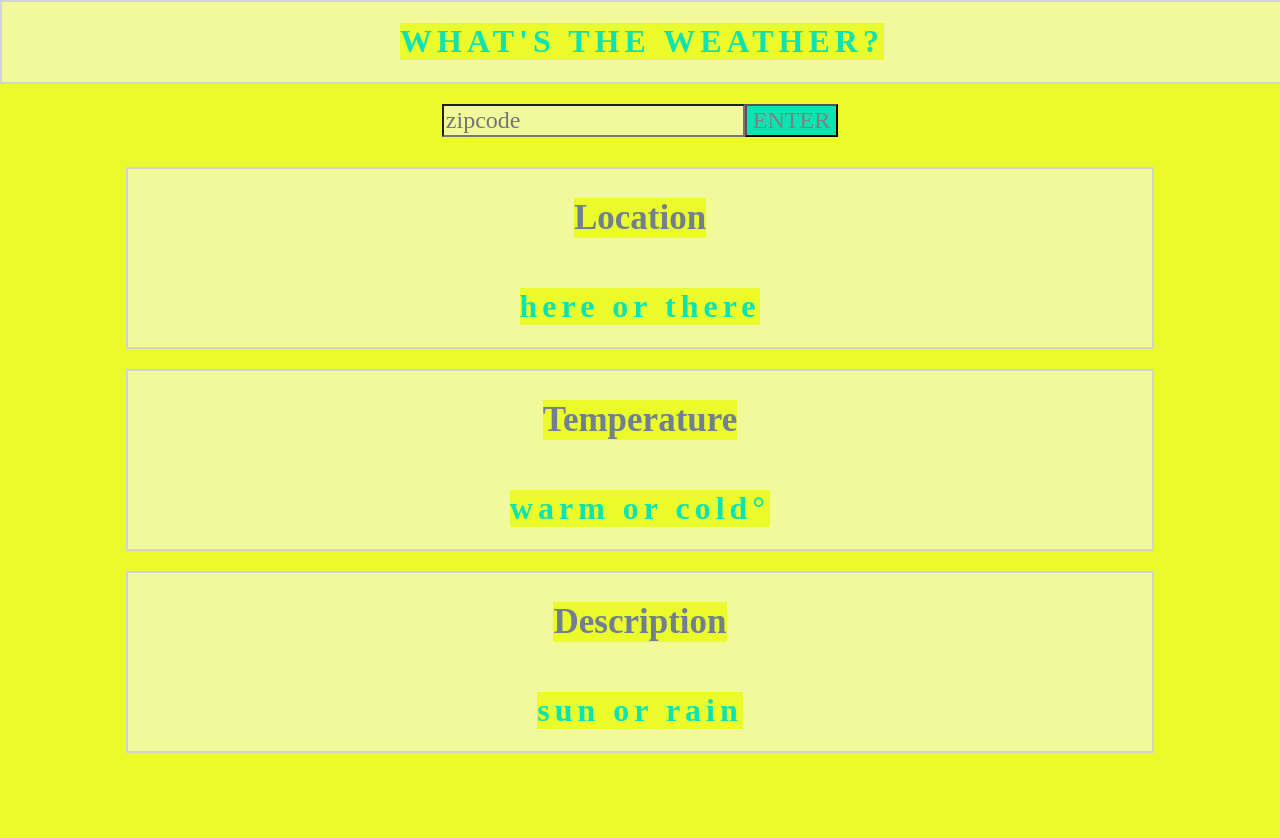
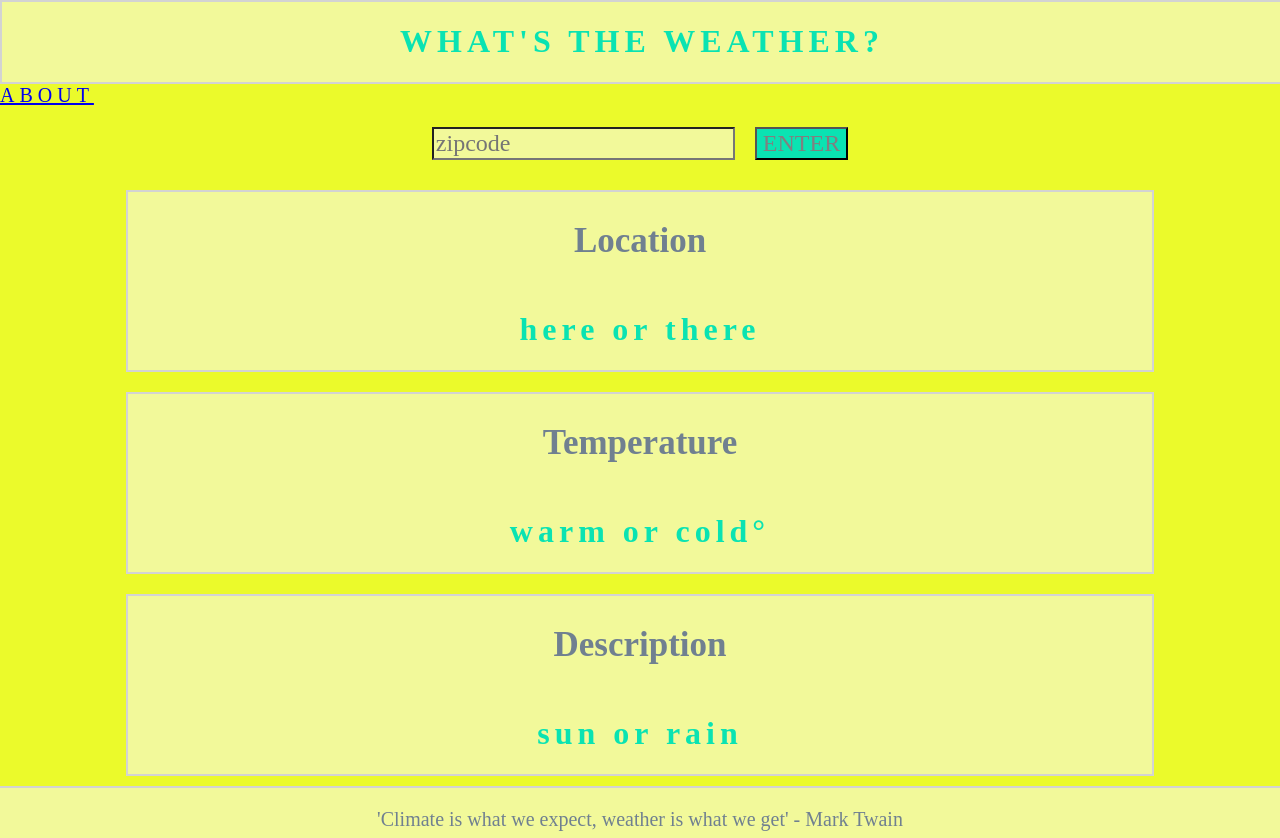
Before and after one commit to samischonefeld/weather_030319, a React (Create React App) app: page / in a window 1280 px wide. Before the commit the page ends 800 px from the top, so only its background shows below. Built offline with nearby package versions, Linux system fonts and the light colour scheme; a web font is replaced by a local one.

Commit message:
added routing

```diff
--- a/package.json
+++ b/package.json
@@ -5,6 +5,7 @@
   "dependencies": {
     "react": "^16.8.3",
     "react-dom": "^16.8.3",
+    "react-router-dom": "^4.3.1",
     "react-scripts": "2.1.5"
   },
   "scripts": {
--- /dev/null
+++ b/src/About.jsx
@@ -0,0 +1,21 @@
+import React from 'react';
+import { Link } from 'react-router-dom';
+
+function About(){
+  return(
+    <div>
+      <header>
+        <h1>ABOUT</h1>
+      </header>
+      <nav>
+      </nav>
+      <section>
+      <h2>What's the weather all about?</h2>
+      <p>This app was built using React JS, JSX, and CSS. It gathers weather data by fetching from the <a href = "openweathermap.org/api">OpenWeatherMap</a> API. Thanks for checking it out, hope you enjoyed!</p>
+      </section>
+      <li><Link to = '/'>HOME</Link></li>
+    </div>
+    )
+}
+
+export default About;
--- a/src/App.css
+++ b/src/App.css
@@ -20,7 +20,6 @@ h2 {
 }
 * {
   font-family: 'ZCOOL QingKe HuangYou', cursive;
-  background-color: #EBFA2B;
 }
 
 /*Navigation*/
@@ -45,8 +44,9 @@ ul {
 }
 .zipinput {
   font-size: 24px;
-  color: lightgray;
+  color: gray;
   background-color: #F2F99A;
+  margin-right: 20px;
 }
 
 .submitbutton {
@@ -60,6 +60,7 @@ ul {
   display: flex;
   flex-direction: column;
   justify-content: center;
+  background-color: #EBFA2B;
 }
 /*Results*/
 .results_container{
@@ -76,3 +77,15 @@ ul {
   align-items: center;
   background-color: #F2F99A;
 }
+footer {
+  border-top: 2px solid lightgray;
+  height: 50px;
+  background-color: #F2F99A;
+}
+.twain{
+  display: flex;
+  flex-direction: row;
+  justify-content: center;
+  font-size: 20px;
+  color: slategray;
+}
--- a/src/App.js
+++ b/src/App.js
@@ -1,70 +1,21 @@
 import React, { Component } from 'react';
-import Header from './Header.jsx';
-import Results from './Results.jsx';
-import './App.css';
-
+import { Route, Switch, Redirect } from 'react-router-dom';
+import Home from './Home.jsx';
+import About from './About.jsx';
 
 class App extends Component {
-  state = {
-    zip: '',
-    weather: '',
-    temp: 'warm or cold',
-    location: 'here or there',
-    description: 'sun or rain',
-  }
-
-  handleChange(e) {
-    let value = e.target.value
-    this.setState({ zip: value })
-  }
-
-  fetchAPI() {
-    let zip = this.state.zip;
-    let url = `//api.openweathermap.org/data/2.5/weather?zip=${zip},us&units=imperial&appid=fecb88d974a5942d6be1e7a92c741227`
-    fetch(url)
-      .then(res => res.json())
-      .then(data => {
-        console.log(data)
-        this.setState(preState => ({
-          weather: data,
-          temp: data.main.temp,
-          location: data.name,
-          description: data.weather[0].main,
-        }))
-      })
-  }
-
-  handleSubmit(e) {
-    e.preventDefault()
-    this.fetchAPI()
-  }
-
   render() {
-    console.log('this is state', this.state)
     return (
-      <div className = 'page_container'>
-      <Header />
-      <div className = "searchbar">
-      <input
-        className = "zipinput"
-        onChange = {(e) => this.handleChange(e)}
-        type = 'text' value = {this.state.zipcode}
-        placeholder = 'zipcode'>
-      </input>
-      <button
-        className = "submitbutton"
-        onClick = {(e) => this.handleSubmit(e)}
-        type = 'submit'>
-        ENTER
-      </button>
+      <div>
+        <Switch>
+          <Route exact path = '/' component={Home} />
+          <Route path = '/about' component={About} />
+          <Redirect to = "/" />
+        </Switch>
       </div>
-      <Results
-        temp = {this.state.temp}
-        location = {this.state.location}
-        description = {this.state.description} />
-      </div>
-    );
+    )
   }
 }
 
+
 export default App;
--- /dev/null
+++ b/src/Footer.jsx
@@ -0,0 +1,12 @@
+import React from 'react';
+
+function Footer(){
+  return(
+    <footer>
+      <p className = "twain">'Climate is what we expect, weather is what we get' - Mark Twain
+      </p>
+    </footer>
+    )
+}
+
+export default Footer;
--- a/src/Header.jsx
+++ b/src/Header.jsx
@@ -5,6 +5,7 @@ function Header(){
     <div className = 'header'>
       <h1 className = 'title'>{`WHAT'S THE WEATHER?`}</h1>
     </div>
+
   )
 }
 
--- /dev/null
+++ b/src/Home.jsx
@@ -0,0 +1,75 @@
+import React, { Component } from 'react';
+import Header from './Header.jsx';
+import Results from './Results.jsx';
+import Footer from './Footer.jsx';
+import { Link } from 'react-router-dom';
+import './App.css';
+
+class Home extends Component {
+    state = {
+        zip: '',
+        weather: '',
+        temp: 'warm or cold',
+        location: 'here or there',
+        description: 'sun or rain',
+    }
+
+    handleChange(e) {
+        let value = e.target.value
+        this.setState({ zip: value })
+    }
+
+    fetchAPI() {
+        let zip = this.state.zip;
+        let url = `//api.openweathermap.org/data/2.5/weather?zip=${zip},us&units=imperial&appid=fecb88d974a5942d6be1e7a92c741227`
+        fetch(url)
+            .then(res => res.json())
+            .then(data => {
+                console.log(data)
+                this.setState(preState => ({
+                    weather: data,
+                    temp: data.main.temp,
+                    location: data.name,
+                    description: data.weather[0].main,
+                }))
+            })
+    }
+
+    handleSubmit(e) {
+        e.preventDefault()
+        this.fetchAPI()
+    }
+
+    render() {
+        console.log('this is state', this.state)
+        return (
+            <div className = 'page_container'>
+      <Header />
+      <nav>
+        <li><Link to = "/about">ABOUT</Link></li>
+      </nav>
+      <div className = "searchbar">
+      <input
+        className = "zipinput"
+        onChange = {(e) => this.handleChange(e)}
+        type = 'text' value = {this.state.zipcode}
+        placeholder = 'zipcode'>
+      </input>
+      <button
+        className = "submitbutton"
+        onClick = {(e) => this.handleSubmit(e)}
+        type = 'submit'>
+        ENTER
+      </button>
+      </div>
+      <Results
+        temp = {this.state.temp}
+        location = {this.state.location}
+        description = {this.state.description} />
+      <Footer />
+      </div>
+        );
+    }
+}
+
+export default Home;
--- a/src/Results.jsx
+++ b/src/Results.jsx
@@ -7,16 +7,16 @@ class Results extends Component{
     return(
       <div className = 'results_container'>
       <div className = "result_container">
-        <h2>Location</h2>
-        <h1> {this.props.location} </h1>
+        <h2 className = "category">Location</h2>
+        <h1 className = "category"> {this.props.location} </h1>
       </div>
       <div className = "result_container">
-        <h2> Temperature </h2>
-        <h1> {this.props.temp + '°'} </h1>
+        <h2 className = "category"> Temperature </h2>
+        <h1 className = "category"> {this.props.temp + '°'} </h1>
       </div>
       <div className = "result_container">
-        <h2> Description </h2>
-        <h1> {this.props.description} </h1>
+        <h2 className = "category"> Description </h2>
+        <h1 className = "category"> {this.props.description} </h1>
       </div>
       </div>
       )
--- a/src/index.js
+++ b/src/index.js
@@ -2,6 +2,9 @@ import React from 'react';
 import ReactDOM from 'react-dom';
 import './index.css';
 import App from './App';
+import { BrowserRouter as Router } from 'react-router-dom';
 
-
-ReactDOM.render(<App />, document.getElementById('root'));
+ReactDOM.render(
+  <Router>
+    <App />
+  </Router>, document.getElementById('root'));
```
Also changed, not shown: 1 other file (tests, documents, lock files or other folders).
